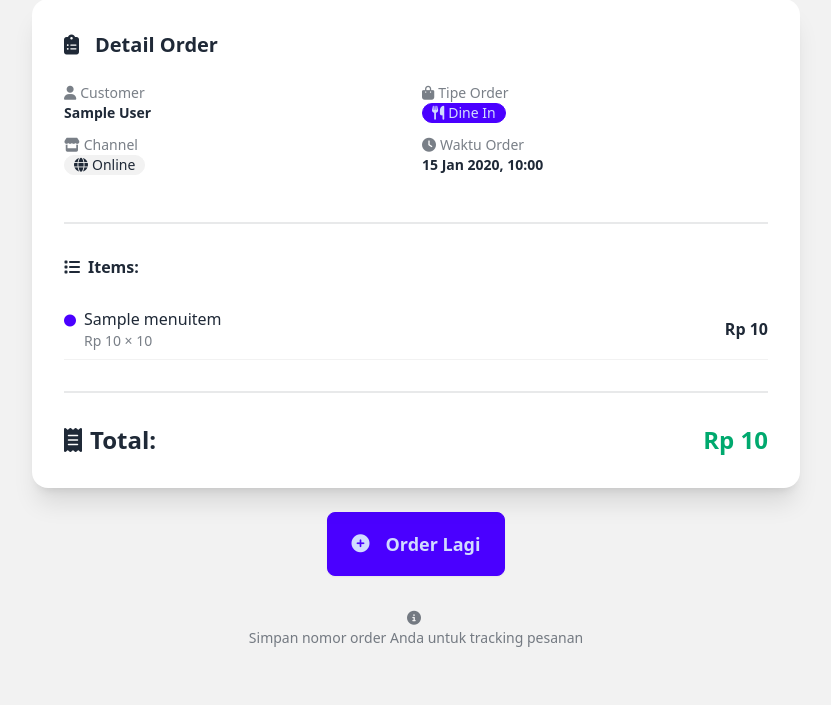
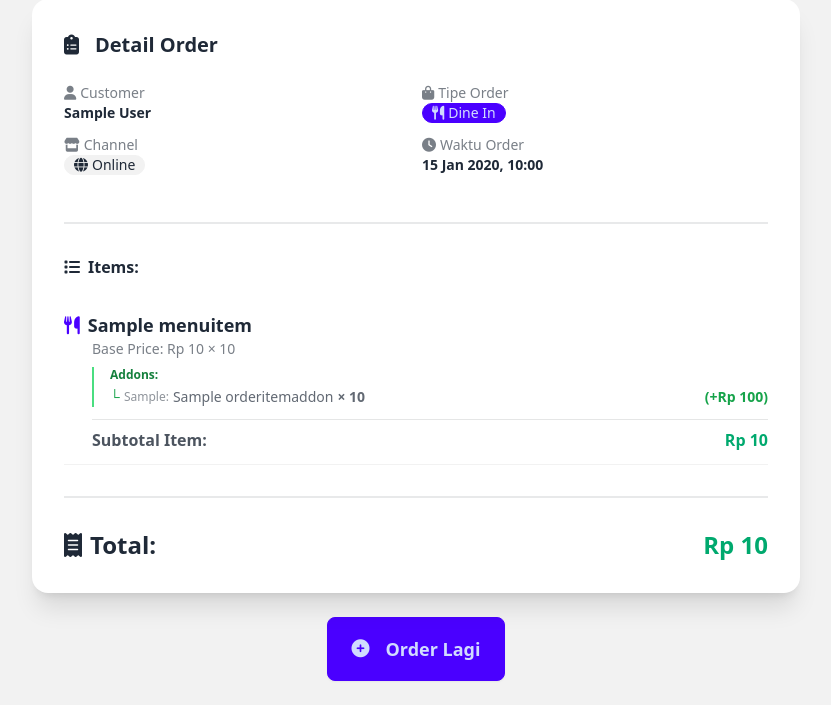
Before and after one commit to lifanwar/saturasa-web, a Django app: page /orders/success/000/ in a window 1280 px wide. Shown: the part 644-1349 px from the top of the page, without its empty margins (224-1055 px from the left). Run offline with Django 5.2, Linux system fonts and the light colour scheme; tables that the repository leaves empty hold one stand-in row (values such as "Sample post"); some libraries are stand-ins or nearby versions.

Commit message:
Update sucsses order supaya menampilkan list addons yang dipesannya

```diff
--- a/apps/orders/templates/orders/order_success.html
+++ b/apps/orders/templates/orders/order_success.html
@@ -128,12 +128,17 @@
 
             <!-- Order Items -->
 <h3 class="font-bold mb-3"><i class="fas fa-list mr-2"></i>Items:</h3>
-            <div class="space-y-2">
+<div class="space-y-4">
     {% for item in order.items.all %}
-                <div class="flex justify-between items-center py-2 border-b border-base-200">
+    <div class="py-3 border-b border-base-200">
+        <!-- Item Name & Base Info -->
+        <div class="flex justify-between items-start mb-2">
             <div class="flex-1">
-                        <p class="font-medium"><i class="fas fa-circle text-xs mr-2 text-primary"></i>{{ item.menu_item.name }}</p>
-                        <p class="text-sm text-base-content/60 ml-5">
+                <p class="font-semibold text-lg">
+                    <i class="fas fa-utensils text-primary mr-2"></i>{{ item.menu_item.name }}
+                </p>
+                <p class="text-sm text-base-content/60 ml-7">
+                    Base Price:
                     {% if item.price_currency == 'IDR' %}
                         Rp {{ item.price_amount|floatformat:0 }}
                     {% else %}
@@ -142,16 +147,49 @@
                     × {{ item.quantity }}
                 </p>
             </div>
-                    <div class="text-right font-semibold">
+        </div>
+
+        <!-- Addons Section -->
+        {% if item.addons.all %}
+        <div class="ml-7 mt-2 mb-3 space-y-1 border-l-2 border-green-400 pl-4">
+            <p class="text-xs font-semibold text-green-700 mb-1">Addons:</p>
+            {% for addon in item.addons.all %}
+            <div class="flex justify-between items-center text-sm text-base-content/70">
+                <div class="flex items-center gap-1">
+                    <span class="text-green-600">└</span>
+                    <span class="text-xs text-base-content/50">{{ addon.type }}:</span>
+                    <span>{{ addon.name }}</span>
+                    {% if addon.quantity > 1 %}
+                        <span class="font-semibold">× {{ addon.quantity }}</span>
+                    {% endif %}
+                </div>
+                <span class="text-green-600 font-semibold">
+                    {% if addon.price_amount > 0 %}
+                        (+Rp {{ addon.subtotal|floatformat:0 }})
+                    {% else %}
+                        (Gratis)
+                    {% endif %}
+                </span>
+            </div>
+            {% endfor %}
+        </div>
+        {% endif %}
+
+        <!-- Item Subtotal -->
+        <div class="flex justify-between items-center ml-7 pt-2 border-t border-base-300">
+            <span class="font-semibold text-base-content/80">Subtotal Item:</span>
+            <span class="font-bold text-success">
                 {% if item.subtotal_currency == 'IDR' %}
                     Rp {{ item.subtotal_amount|floatformat:0 }}
                 {% else %}
                     {{ item.subtotal_currency }} {{ item.subtotal_amount|floatformat:2 }}
                 {% endif %}
+            </span>
         </div>
     </div>
     {% endfor %}
 </div>
+
 
             <div class="divider"></div>
 
```
Lines whose indentation alone changed are shown as unchanged.
